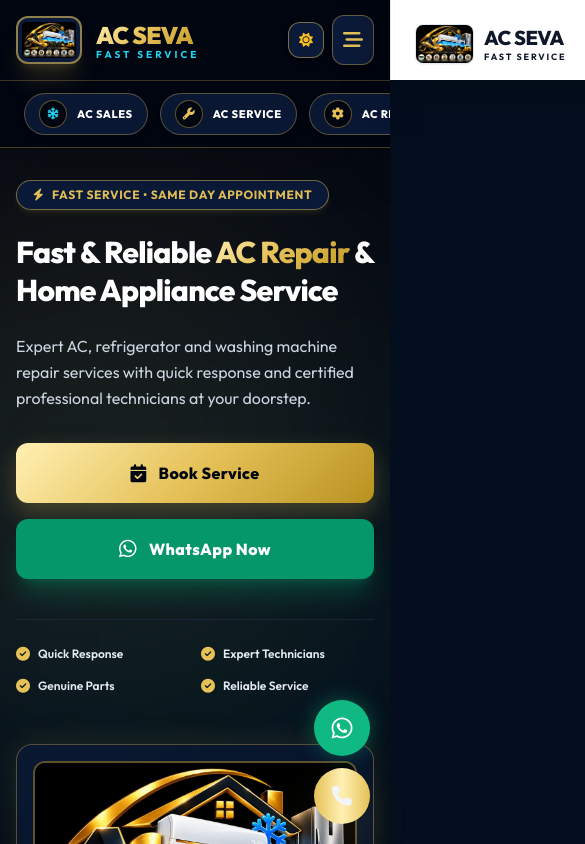
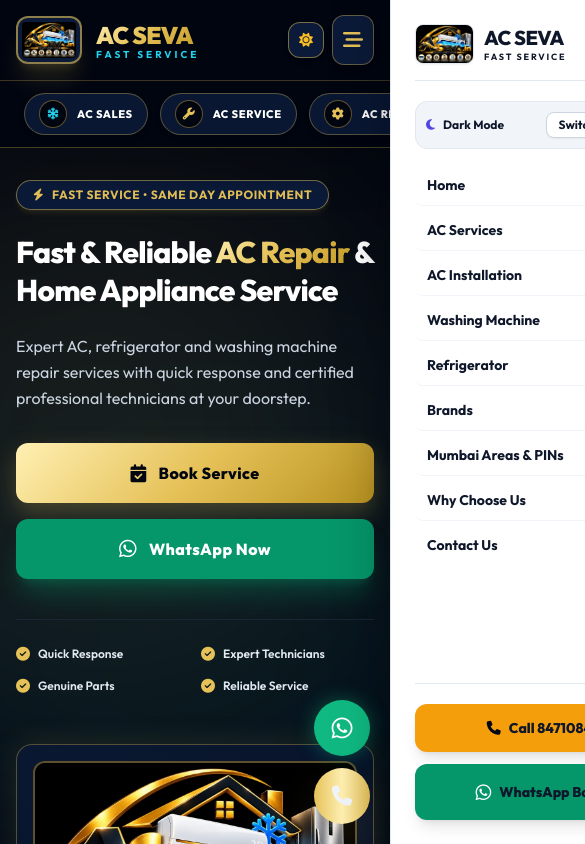
Before and after one commit to digvijaytiwari630/starcool2, a React (Vite) app: page / in a window 390 px wide. Shown: the top 844 px of the page, 585 px wide, since content can reach past the window. Built offline with nearby package versions, Linux system fonts and the light colour scheme.

Commit message:
Fix mobile drawer backdrop clipping and complete White/Dark mode theme toggle

```diff
--- a/src/App.jsx
+++ b/src/App.jsx
@@ -23,9 +23,21 @@ import QuickBookingModal from './components/QuickBookingModal';
 
 export default function App() {
   const [theme, setTheme] = useState(() => {
+    if (typeof window !== 'undefined') {
+      const urlParams = new URLSearchParams(window.location.search);
+      const urlTheme = urlParams.get('theme');
+      if (urlTheme === 'light' || urlTheme === 'white') return 'light';
+      if (urlTheme === 'dark') return 'dark';
+    }
     return localStorage.getItem('acseva_theme') || 'dark';
   });
-  const [splashFinished, setSplashFinished] = useState(false);
+  const [splashFinished, setSplashFinished] = useState(() => {
+    if (typeof window !== 'undefined') {
+      const urlParams = new URLSearchParams(window.location.search);
+      return urlParams.get('nosplash') === 'true' || urlParams.get('menu') === 'open';
+    }
+    return false;
+  });
   const [selectedAppliance, setSelectedAppliance] = useState('AC');
   const [selectedService, setSelectedService] = useState('AC Repair & Service');
   const [selectedArea, setSelectedArea] = useState('');
--- a/src/components/Navbar.jsx
+++ b/src/components/Navbar.jsx
@@ -1,9 +1,16 @@
 import React, { useState } from 'react';
 
 export default function Navbar({ theme = 'dark', onToggleTheme }) {
-  const [mobileOpen, setMobileOpen] = useState(false);
+  const [mobileOpen, setMobileOpen] = useState(() => {
+    if (typeof window !== 'undefined') {
+      const urlParams = new URLSearchParams(window.location.search);
+      return urlParams.get('menu') === 'open';
+    }
+    return false;
+  });
 
   return (
+    <>
       <header className="sticky top-0 z-50 glass-nav transition-all duration-300">
       <div className="max-w-7xl mx-auto px-4 sm:px-6 lg:px-8 h-20 flex items-center justify-between">
 
@@ -83,6 +90,7 @@ export default function Navbar({ theme = 'dark', onToggleTheme }) {
           </button>
         </div>
       </div>
+    </header>
 
     {/* Dark Overlay Backdrop when mobile menu is open */}
     {mobileOpen && (
@@ -95,7 +103,7 @@ export default function Navbar({ theme = 'dark', onToggleTheme }) {
     {/* Mobile Solid Navigation Drawer (Pure White Background + Black Text) */}
     <div
       id="mobile-nav-drawer"
-        className={`fixed inset-y-0 right-0 z-[70] w-80 !bg-white border-l border-slate-200 p-6 flex flex-col justify-between shadow-[0_0_50px_rgba(0,0,0,0.35)] transition-transform duration-300 lg:hidden overflow-y-auto ${
+      className={`fixed inset-y-0 right-0 z-[70] w-80 max-w-[85vw] h-screen !bg-white border-l border-slate-200 p-6 flex flex-col justify-between shadow-[0_0_50px_rgba(0,0,0,0.35)] transition-transform duration-300 lg:hidden overflow-y-auto ${
         mobileOpen ? 'translate-x-0' : 'translate-x-full'
       }`}
     >
@@ -193,6 +201,6 @@ export default function Navbar({ theme = 'dark', onToggleTheme }) {
           </a>
         </div>
       </div>
-    </header>
+    </>
   );
 }
```
Lines whose indentation alone changed are shown as unchanged.
